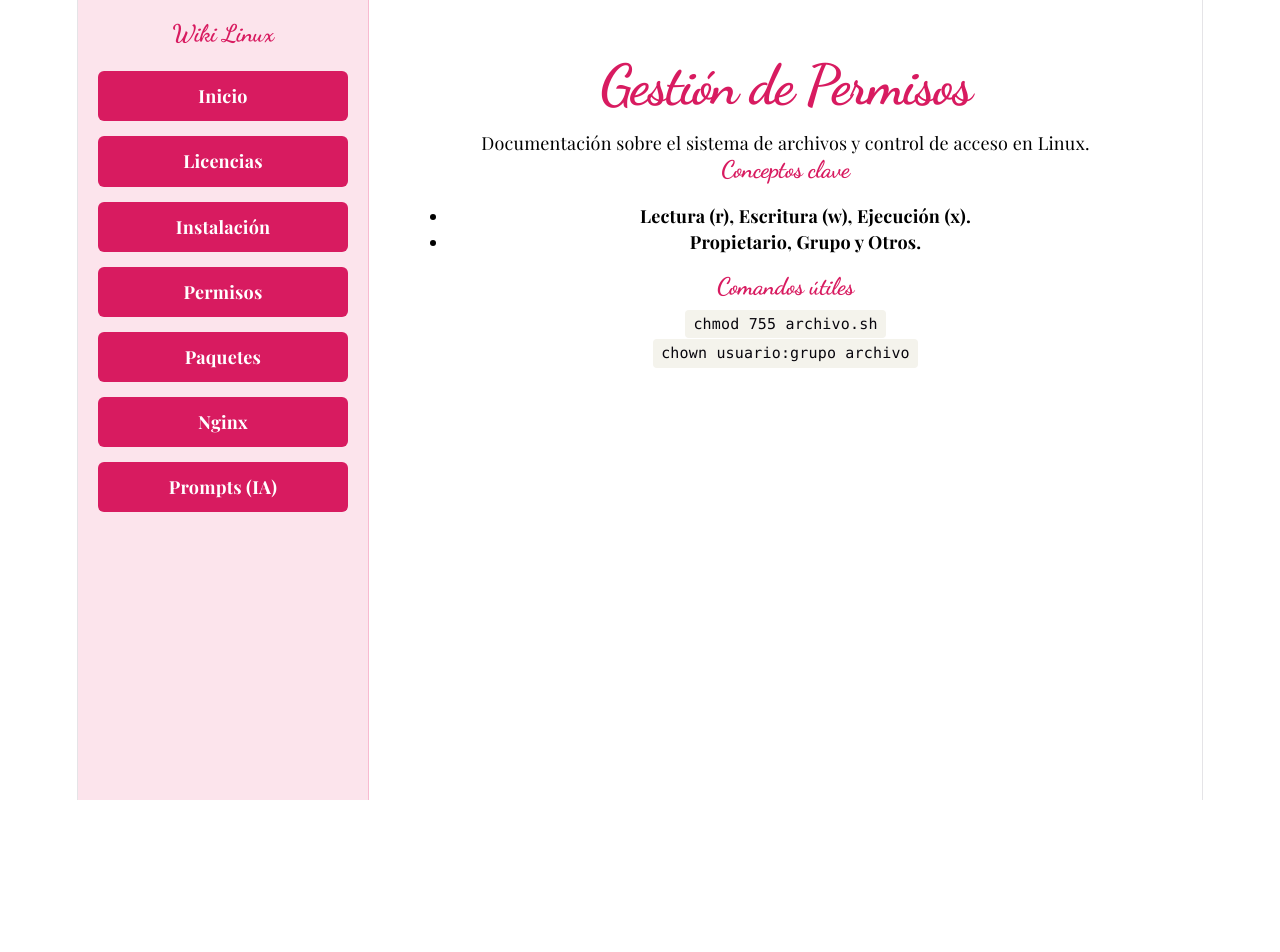
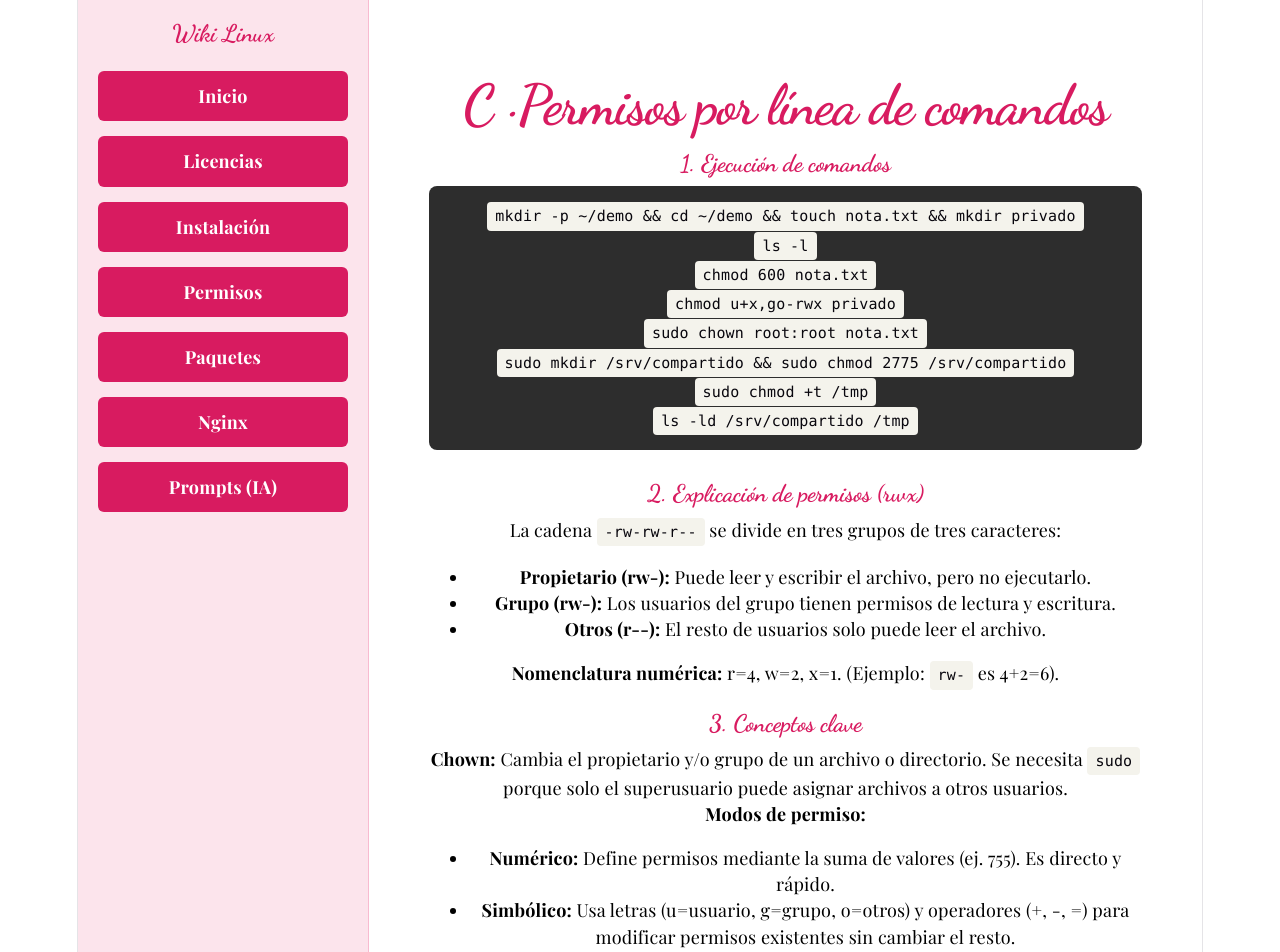
Before and after one commit to nicole-aranguiz/wikilnx_aranic, a React (Vite) app: page /permisos in a window 1280 px wide. Shown: the top 952 px of the page. Before the commit the page ends 800 px from the top, so only its background shows below. Built offline with nearby package versions, Linux system fonts and the light colour scheme.

Commit message:
docs: agregar sección de permisos por línea de comandos y bits especiales

```diff
--- a/src/components/Permisos.jsx
+++ b/src/components/Permisos.jsx
@@ -2,20 +2,50 @@ import React from 'react';
 
 const Permisos = () => {
   return (
-    <div className="content">
-      <h1>Gestión de Permisos</h1>
-      <p>Documentación sobre el sistema de archivos y control de acceso en Linux.</p>
+    <div style={{ padding: '20px' }}>
+      <h1>C · Permisos por línea de comandos</h1>
 
-      <h2>Conceptos clave</h2>
-      <ul>
-        <li><strong>Lectura (r), Escritura (w), Ejecución (x).</strong></li>
-        <li><strong>Propietario, Grupo y Otros.</strong></li>
-      </ul>
+      <section style={{ marginBottom: '30px' }}>
+        <h2>1. Ejecución de comandos</h2>
+        <div style={{ backgroundColor: '#2d2d2d', color: '#f8f8f2', padding: '15px', borderRadius: '8px' }}>
+          <code>mkdir -p ~/demo && cd ~/demo && touch nota.txt && mkdir privado</code><br/>
+          <code>ls -l</code><br/>
+          <code>chmod 600 nota.txt</code><br/>
+          <code>chmod u+x,go-rwx privado</code><br/>
+          <code>sudo chown root:root nota.txt</code><br/>
+          <code>sudo mkdir /srv/compartido && sudo chmod 2775 /srv/compartido</code><br/>
+          <code>sudo chmod +t /tmp</code><br/>
+          <code>ls -ld /srv/compartido /tmp</code>
+        </div>
+      </section>
 
-      <h2>Comandos útiles</h2>
-      <code>chmod 755 archivo.sh</code>
-      <br />
-      <code>chown usuario:grupo archivo</code>
+      <section style={{ marginBottom: '20px' }}>
+        <h2>2. Explicación de permisos (rwx)</h2>
+        <p>La cadena <code>-rw-rw-r--</code> se divide en tres grupos de tres caracteres:</p>
+        <ul>
+          <li><strong>Propietario (rw-):</strong> Puede leer y escribir el archivo, pero no ejecutarlo.</li>
+          <li><strong>Grupo (rw-):</strong> Los usuarios del grupo tienen permisos de lectura y escritura.</li>
+          <li><strong>Otros (r--):</strong> El resto de usuarios solo puede leer el archivo.</li>
+        </ul>
+        <p><strong>Nomenclatura numérica:</strong> r=4, w=2, x=1. (Ejemplo: <code>rw-</code> es 4+2=6).</p>
+      </section>
+
+      <section style={{ marginBottom: '20px' }}>
+        <h2>3. Conceptos clave</h2>
+        <p><strong>Chown:</strong> Cambia el propietario y/o grupo de un archivo o directorio. Se necesita <code>sudo</code> porque solo el superusuario puede asignar archivos a otros usuarios.</p>
+
+        <p><strong>Modos de permiso:</strong></p>
+        <ul>
+          <li><strong>Numérico:</strong> Define permisos mediante la suma de valores (ej. 755). Es directo y rápido.</li>
+          <li><strong>Simbólico:</strong> Usa letras (u=usuario, g=grupo, o=otros) y operadores (+, -, =) para modificar permisos existentes sin cambiar el resto.</li>
+        </ul>
+      </section>
+
+      <section style={{ backgroundColor: '#fff3cd', padding: '15px', borderRadius: '8px' }}>
+        <h2>4. Bits Especiales (s y t)</h2>
+        <p><strong>SetGID (la 's' en 2775):</strong> Cuando se aplica a un directorio, los archivos creados dentro heredan el grupo del directorio, no el del usuario que los creó. Es ideal para carpetas compartidas por un equipo.</p>
+        <p><strong>Sticky Bit (la 't' en /tmp):</strong> Permite que solo el dueño de un archivo o el superusuario puedan borrar o renombrar archivos dentro de un directorio, aunque otros usuarios tengan permisos de escritura. Es vital para directorios temporales compartidos.</p>
+      </section>
     </div>
   );
 };
```
